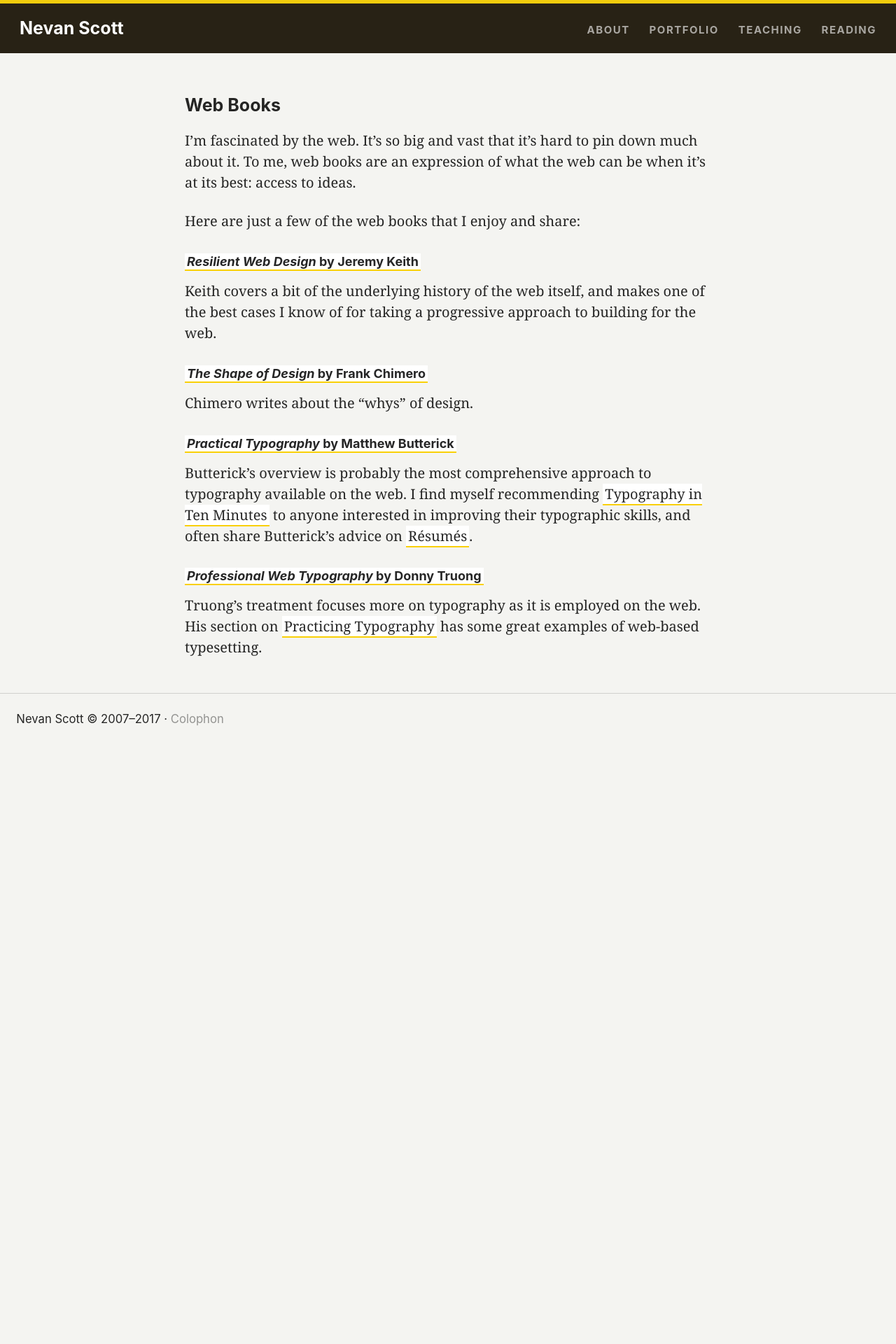
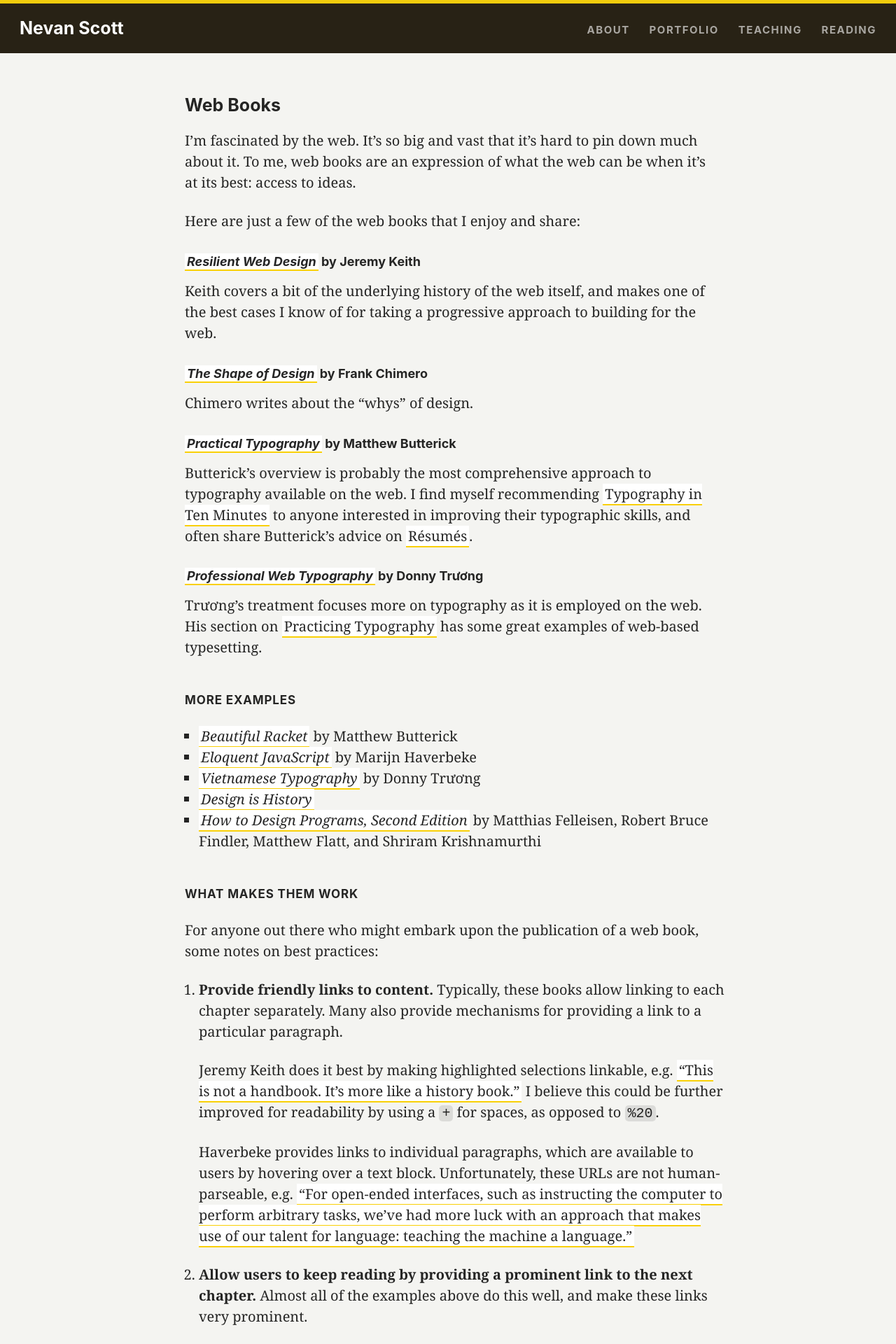
Before and after one commit to nevanscott/nevanscott.github.io, a Jekyll site: the page built from webbooks.md, in a window 1280 px wide. Shown: the top 1920 px of the page at 70% size. Built offline with Jekyll 4.4.1, drawn with Linux system fonts in a browser that asks for light colours; before the commit the page ends 1068 px from its top, so only the background shows below that; some of the changed text lies outside the part shown.

Commit message:
more details on web books

```diff
--- a/_includes/main.scss
+++ b/_includes/main.scss
@@ -1,4 +1,4 @@
-$serif: Chronicle, Charter, Georgia, serif;
+$serif: Chronicle, Georgia, serif;
 $sans: Whitney, -apple-system, BlinkMacSystemFont, "Segoe UI", "Roboto", "Oxygen", "Ubuntu", "Cantarell", "Fira Sans", "Droid Sans", "Helvetica Neue", Avenir, Noto, sans-serif;
 $ratio: 1.618;
 $ssm: "all and (min-width: 35em)";
--- a/webbooks.md
+++ b/webbooks.md
@@ -6,14 +6,62 @@ I'm fascinated by the web. It's so big and vast that it's hard to pin down much
 
 Here are just a few of the web books that I enjoy and share:
 
-[<cite>Resilient Web Design</cite> by Jeremy Keith](https://resilientwebdesign.com)
+[<cite>Resilient Web Design</cite>](https://resilientwebdesign.com) by Jeremy Keith
 : Keith covers a bit of the underlying history of the web itself, and makes one of the best cases I know of for taking a progressive approach to building for the web.
 
-[<cite>The Shape of Design</cite> by Frank Chimero](http://shapeofdesignbook.com)
+[<cite>The Shape of Design</cite>](http://shapeofdesignbook.com) by Frank Chimero
 : Chimero writes about the "whys" of design.
 
-[<cite>Practical Typography</cite> by Matthew Butterick](http://practicaltypography.com)
+[<cite>Practical Typography</cite>](http://practicaltypography.com) by Matthew Butterick
 : Butterick's overview is probably the most comprehensive approach to typography available on the web. I find myself recommending [Typography in Ten Minutes](http://practicaltypography.com/typography-in-ten-minutes.html) to anyone interested in improving their typographic skills, and often share Butterick's advice on [Résumés](http://practicaltypography.com/resumes.html).
 
-[<cite>Professional Web Typography</cite> by Donny Truong](https://prowebtype.com)
-: Truong's treatment focuses more on typography as it is employed on the web. His section on [Practicing Typography](https://prowebtype.com/practicing-typography/) has some great examples of web-based typesetting.
+[<cite>Professional Web Typography</cite>](https://prowebtype.com) by Donny Trương
+: Trương's treatment focuses more on typography as it is employed on the web. His section on [Practicing Typography](https://prowebtype.com/practicing-typography/) has some great examples of web-based typesetting.
+
+
+
+More Examples
+-------------
+
+* [<cite>Beautiful Racket</cite>](http://beautifulracket.com) by Matthew Butterick
+* [<cite>Eloquent JavaScript</cite>](http://eloquentjavascript.net) by Marijn Haverbeke
+* [<cite>Vietnamese Typography</cite>](https://vietnamesetypography.com) by Donny Trương
+* [<cite>Design is History</cite>](http://www.designishistory.com)
+* [<cite>How to Design Programs, Second Edition</cite>](http://www.ccs.neu.edu/home/matthias/HtDP2e/) by Matthias Felleisen, Robert Bruce Findler, Matthew Flatt, and Shriram Krishnamurthi
+
+
+
+What Makes them Work
+--------------------
+
+For anyone out there who might embark upon the publication of a web book, some notes on best practices:
+
+1. **Provide friendly links to content.** Typically, these books allow linking to each chapter separately. Many also provide mechanisms for providing a link to a particular paragraph.
+
+    Jeremy Keith does it best by making highlighted selections linkable, e.g. ["This is not a handbook. It’s more like a history book."](https://resilientwebdesign.com/introduction/#This%20is%20not%20a%20handbook.%20It’s%20more%20like%20a%20history%C2%A0book.) I believe this could be further improved for readability by using a `+` for spaces, as opposed to `%20`.
+
+    Haverbeke provides links to individual paragraphs, which are available to users by hovering over a text block. Unfortunately, these URLs are not human-parseable, e.g. ["For open-ended interfaces, such as instructing the computer to perform arbitrary tasks, we’ve had more luck with an approach that makes use of our talent for language: teaching the machine a language."](http://eloquentjavascript.net/00_intro.html#p_8m5Rp23sjC)
+
+
+2. **Allow users to keep reading by providing a prominent link to the next chapter.** Almost all of the examples above do this well, and make these links very prominent.
+
+    Butterick's approach in [<cite>Practical Typography</cite>](http://practicaltypography.com) provides less prominent links to the previous and next chapters, in a manner reminiscent to most online documentation, [such as for Django](https://docs.djangoproject.com/en/1.11/intro/tutorial01/). The link to the next chapter should be easier to spot and jump to.
+
+    Keith [includes a prominent link to the next chapter](https://resilientwebdesign.com/chapter6/), along with a full table of content following it. This is a useful approach, which works particularly well on smaller screen sizes. It could be improved by providing the reader with an indication of which chapter they have just finished in the full table of contents, as well as greater differentiation between the prominent next chapter and the full contents. Chimero does the best job of the latter in [<cite>The Shape of Design</cite>](http://shapeofdesignbook.com/chapters/01-how-and-why/), but could still improve by giving an indication of which chapter is currently being viewed.
+
+
+3. **Incorporate interactive examples and illustrations.** This can include manipulable diagrams or code playgrounds.
+
+    Of the above examples, these are only successfully executed by Haverbeke [in <cite>Eloquent JavaScript</cite>](http://eloquentjavascript.net/03_functions.html#c_YeYw47ylC5). His topic has an advantage, as web browsers natively execute code written in JavaScript. The interface could be improved with greater discoverability. As it stands, a reader must click on the code to discover that it can be edited, and further actions are hidden behind keyboard shortcuts listed only in a hamburger menu. A straightforward toolbar would go a long way, and could be done tastefully without disrupting the flow of reading.
+
+    Most writing is published inertly, and invites fairly passive consumption—not as passive as television perhaps, but less active than getting one's hands dirty. This is where the medium of web books has a major advantage that I'd like to be explored more deeply.
+
+    At the moment, these remain painfully difficult to build, so it is no wonder there are so few good examples of this on the web. Even Bret Victor's essay on [Learnable Programming](http://worrydream.com/LearnableProgramming/) misses the opportunity to use interactive examples, instead opting for short videos of interaction. This keeps the reader in a similar passive mode and fails to fully engage as actively as it could.
+
+    Vi Hart and Nicki Case offer more active examples in their beautifully prepared [Parable of the Polygons](http://ncase.me/polygons/), which functions more as an essay than as a book.
+
+    In [<cite>Programming Design Systems</cite>](https://programmingdesignsystems.com), Rune Madsen includes exercises at the end of some chapters, like this one at the end of [Shape: Figure and Ground](https://programmingdesignsystems.com/shape/figure-and-ground/):
+
+    > Pick a random adjective from the dictionary, and write a sketch that tries to convey that word by changing the position, size, and rotation of a single rectangle. Do this for a couple of words, and ask friends to guess the word-image combinations.
+
+    There is an opportunity here to provide an interactive space right on the page, even if rudimentary.
```
Also changed, not shown: colophon.md (+1 -1 lines).
